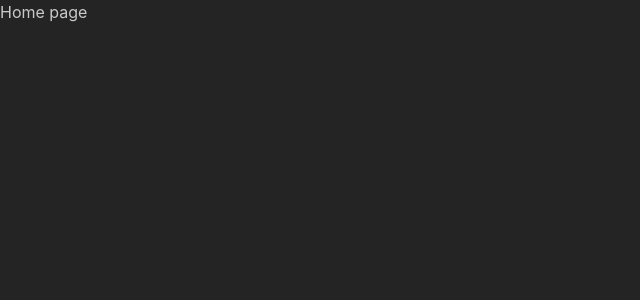
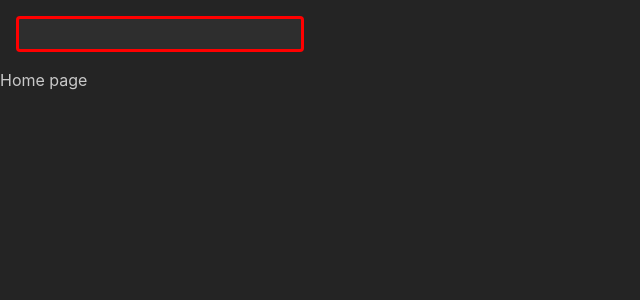
Before and after one commit to joncoronel/testing-mantine-7, a Next.js app: page / in a window 1280 px wide. Shown: the top 300 px of the page, without its empty margins (0-640 px from the left). Built offline with nearby package versions, Linux system fonts and the light colour scheme.

Commit message:
testing input custom styles

```diff
--- /dev/null
+++ b/app/Input.module.css
@@ -0,0 +1,9 @@
+.container {
+  max-width: 20rem;
+  padding: 1rem;
+}
+
+.input {
+  position: relative;
+  border: 3px solid red;
+}
--- /dev/null
+++ b/app/Input.tsx
@@ -0,0 +1,14 @@
+import { TextInput } from "@mantine/core";
+import styles from "./Input.module.css";
+
+export default function Input() {
+  return (
+    <div className={styles.container}>
+      <TextInput
+        classNames={{
+          input: styles.input,
+        }}
+      />
+    </div>
+  );
+}
--- a/app/layout.tsx
+++ b/app/layout.tsx
@@ -1,7 +1,7 @@
 import "@mantine/core/styles.css";
 import React from "react";
 import { MantineProvider, ColorSchemeScript } from "@mantine/core";
-import { theme } from "../theme";
+import Input from "./Input";
 
 export const metadata = {
   title: "Mantine Next.js template",
@@ -20,7 +20,10 @@ export default function RootLayout({ children }: { children: any }) {
         />
       </head>
       <body>
-        <MantineProvider defaultColorScheme="dark">{children}</MantineProvider>
+        <MantineProvider defaultColorScheme="dark">
+          <Input />
+          {children}
+        </MantineProvider>
       </body>
     </html>
   );
--- a/app/page.tsx
+++ b/app/page.tsx
@@ -1,6 +1,4 @@
+
 export default function HomePage() {
   return <div>Home page</div>;
 }
-
-
-export const runtime = "edge";
```
